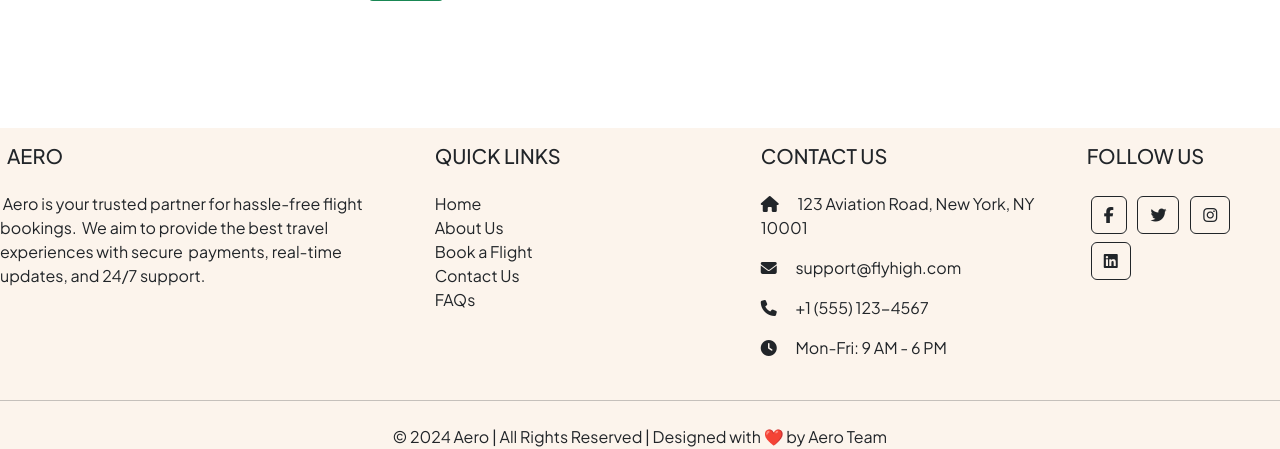
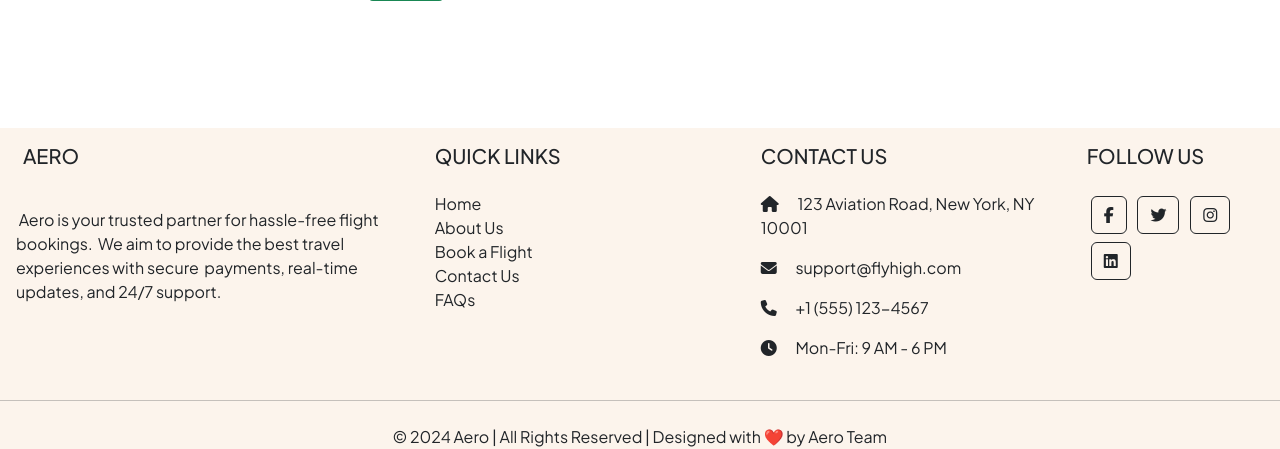
Before and after one commit to NischayHR-11/AeroConnect, a Node server app: page /login/ in a window 1280 px wide. Shown: the part 351-800 px from the top of the page. Run offline with Node 20, Linux system fonts and the light colour scheme; some libraries are stand-ins or nearby versions.

Commit message:
added Styling to footer  page

```diff
--- a/views/includes/footer.ejs
+++ b/views/includes/footer.ejs
@@ -7,13 +7,13 @@
         width: 100% !important;
     }
     </style>
-    <footer class="footer">
+    <footer class="footer mt-5">
         <div class="main text-center text-md-start">
             <div class="row">
                 <!-- About Section -->
                 <div class="col-md-4 col-lg-4 col-xl-4 mx-auto mt-3 aero">
-                    <h5 class="text-uppercase mb-4 text-dark"> &nbsp; Aero</h5>
-                    <p class="text-dark">
+                    <h5 class="text-uppercase mb-4 text-dark ms-3"> &nbsp; Aero</h5>
+                    <p class="text-dark p-3">
                         &nbsp;Aero is your trusted partner for hassle-free flight bookings.&nbsp; We aim to provide the best travel experiences with secure &nbsp;payments, real-time updates, and 24/7 support.
                     </p>
                 </div>
```
